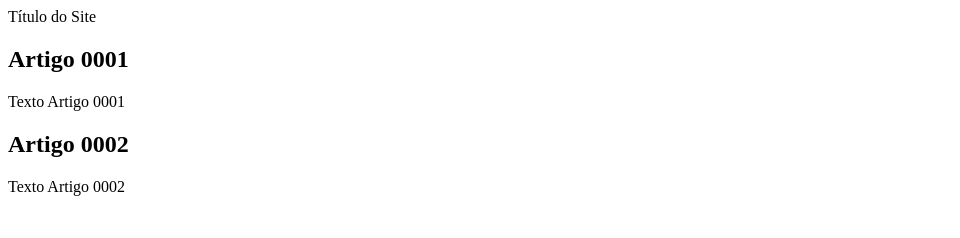
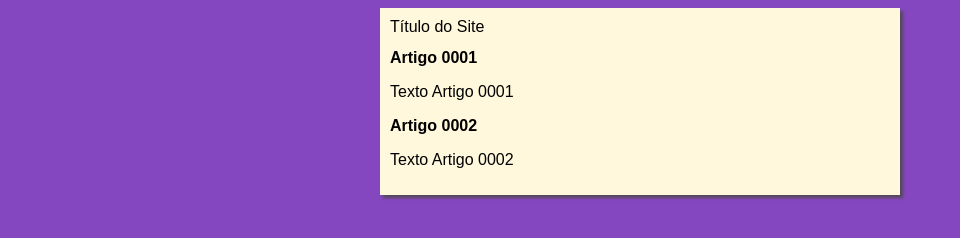
Before and after one commit to gabrielmalavolta/projeto-site, a plain HTML site: page index.html in a window 1280 px wide. Shown: the whole page, without its empty margins (0-960 px from the left). Drawn offline with Linux system fonts and the light colour scheme.

Commit message:
start the desing

```diff
--- /dev/null
+++ b/estilo/style.css
@@ -0,0 +1,16 @@
+* {
+    font-family: Arial, Helvetica, sans-serif;
+    font-size: 16px;
+}
+
+body {
+    background-color: rgb(133, 71, 192);
+}
+
+main {
+    background-color: cornsilk;
+    width: 500px;
+    margin: auto;
+    padding: 10px;
+    box-shadow: 3px 3px 3px rgba(78, 72, 72, 0.863);
+}
--- a/index.html
+++ b/index.html
@@ -1,10 +1,11 @@
 <!DOCTYPE html>
-<html lang="en">
+<html lang="pt-br">
 <head>
     <meta charset="UTF-8">
     <meta http-equiv="X-UA-Compatible" content="IE=edge">
     <meta name="viewport" content="width=device-width, initial-scale=1.0">
     <title>Título do Site</title>
+    <link rel="stylesheet" href="estilo/style.css">
 </head>
 <body>
     <main>
```
